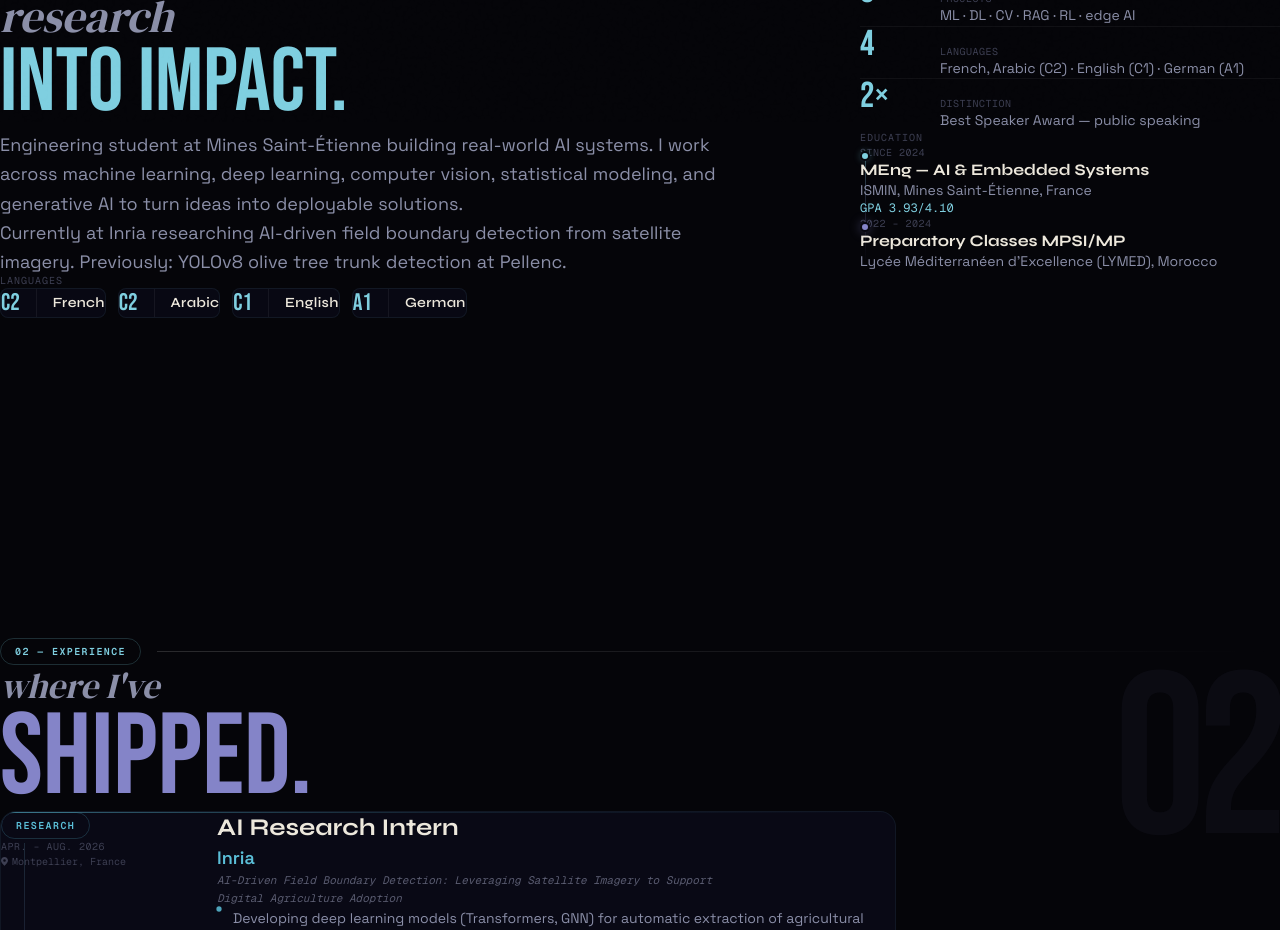
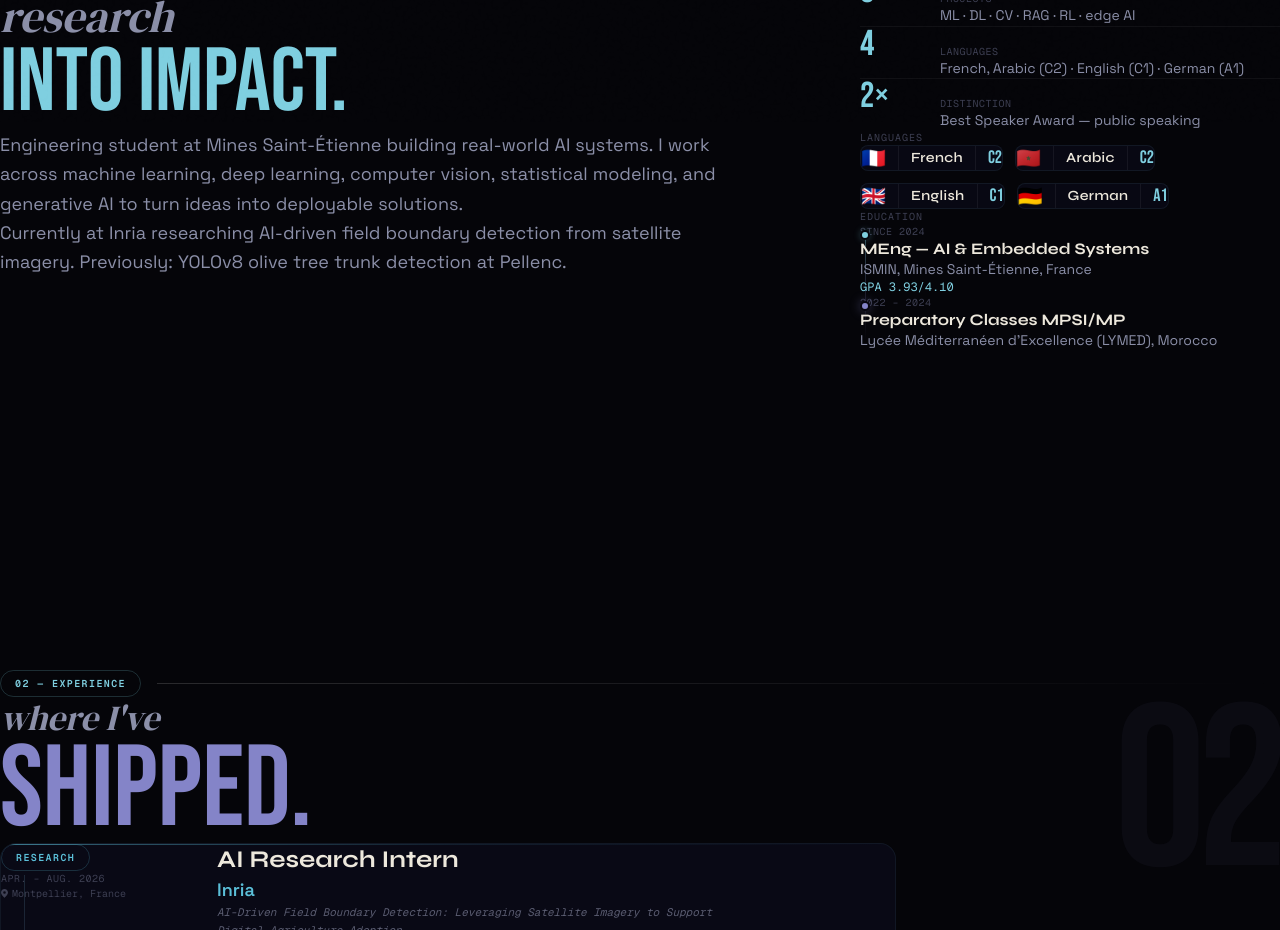
Before and after one commit to imanemn127/Portfolio, a Next.js app: page / in a window 1280 px wide. Shown: the part 1080-2010 px from the top of the page. Built offline with nearby package versions, Linux system fonts and the light colour scheme.

Commit message:
feat: add language cards with flags to Quick facts column

```diff
--- a/components/sections/About.tsx
+++ b/components/sections/About.tsx
@@ -153,33 +153,6 @@ export function About() {
               duration={0.65}
             />
 
-            {/* Languages */}
-            <motion.div
-              className="mt-10"
-              initial={{ opacity: 0, y: 20 }}
-              animate={isInView ? { opacity: 1, y: 0 } : {}}
-              transition={{ duration: 0.8, delay: 0.45 }}
-            >
-              <p className="font-mono text-[10px] tracking-widest text-[#3D3F52] uppercase mb-5">Languages</p>
-              <div className="lang-row flex flex-wrap gap-3">
-                {languages.map((lang) => (
-                  <motion.div
-                    key={lang.name}
-                    className="lang-card flex items-center gap-4 px-5 py-3 rounded-lg border border-[rgba(127,207,224,0.08)] bg-[rgba(13,12,30,0.5)]"
-                    whileHover={{
-                      borderColor: "rgba(127,207,224,0.28)",
-                      backgroundColor: "rgba(127,207,224,0.04)",
-                      y: -3,
-                    }}
-                    transition={{ duration: 0.25 }}
-                  >
-                    <span className="font-impact text-2xl leading-none text-[#7FCFE0]">{lang.level}</span>
-                    <div className="w-px h-7 bg-[rgba(255,255,255,0.06)]" />
-                    <p className="font-display font-semibold text-[#EDE8DC] text-sm tracking-wide">{lang.name}</p>
-                  </motion.div>
-                ))}
-              </div>
-            </motion.div>
           </div>
 
           {/* Right: facts + education */}
@@ -204,6 +177,36 @@ export function About() {
                 </motion.div>
               ))}
             </div>
+
+            {/* Languages */}
+            <motion.div
+              className="mt-10"
+              initial={{ opacity: 0, y: 20 }}
+              animate={isInView ? { opacity: 1, y: 0 } : {}}
+              transition={{ duration: 0.8, delay: 0.5 }}
+            >
+              <p className="font-mono text-[10px] tracking-widest text-[#3D3F52] uppercase mb-5">Languages</p>
+              <div className="lang-row flex flex-wrap gap-3">
+                {languages.map((lang) => (
+                  <motion.div
+                    key={lang.name}
+                    className="lang-card flex items-center gap-3 px-4 py-3 rounded-lg border border-[rgba(127,207,224,0.08)] bg-[rgba(13,12,30,0.5)]"
+                    whileHover={{
+                      borderColor: "rgba(127,207,224,0.28)",
+                      backgroundColor: "rgba(127,207,224,0.04)",
+                      y: -3,
+                    }}
+                    transition={{ duration: 0.25 }}
+                  >
+                    <span className="text-xl leading-none">{lang.flag}</span>
+                    <div className="w-px h-6 bg-[rgba(255,255,255,0.06)]" />
+                    <p className="font-display font-semibold text-[#EDE8DC] text-sm tracking-wide">{lang.name}</p>
+                    <div className="w-px h-6 bg-[rgba(255,255,255,0.06)]" />
+                    <span className="font-impact text-lg leading-none text-[#7FCFE0]">{lang.level}</span>
+                  </motion.div>
+                ))}
+              </div>
+            </motion.div>
 
             {/* Education timeline */}
             <div className="mt-10 pl-6">
```
